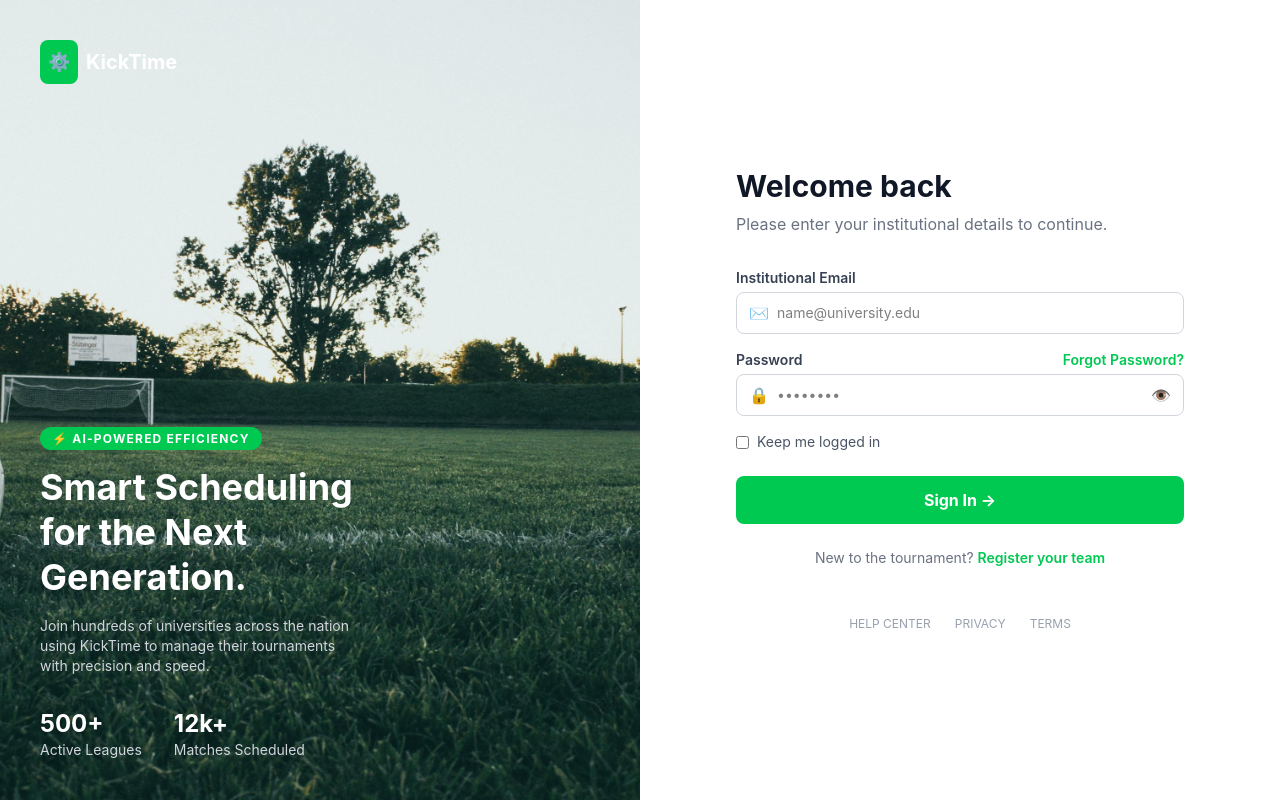
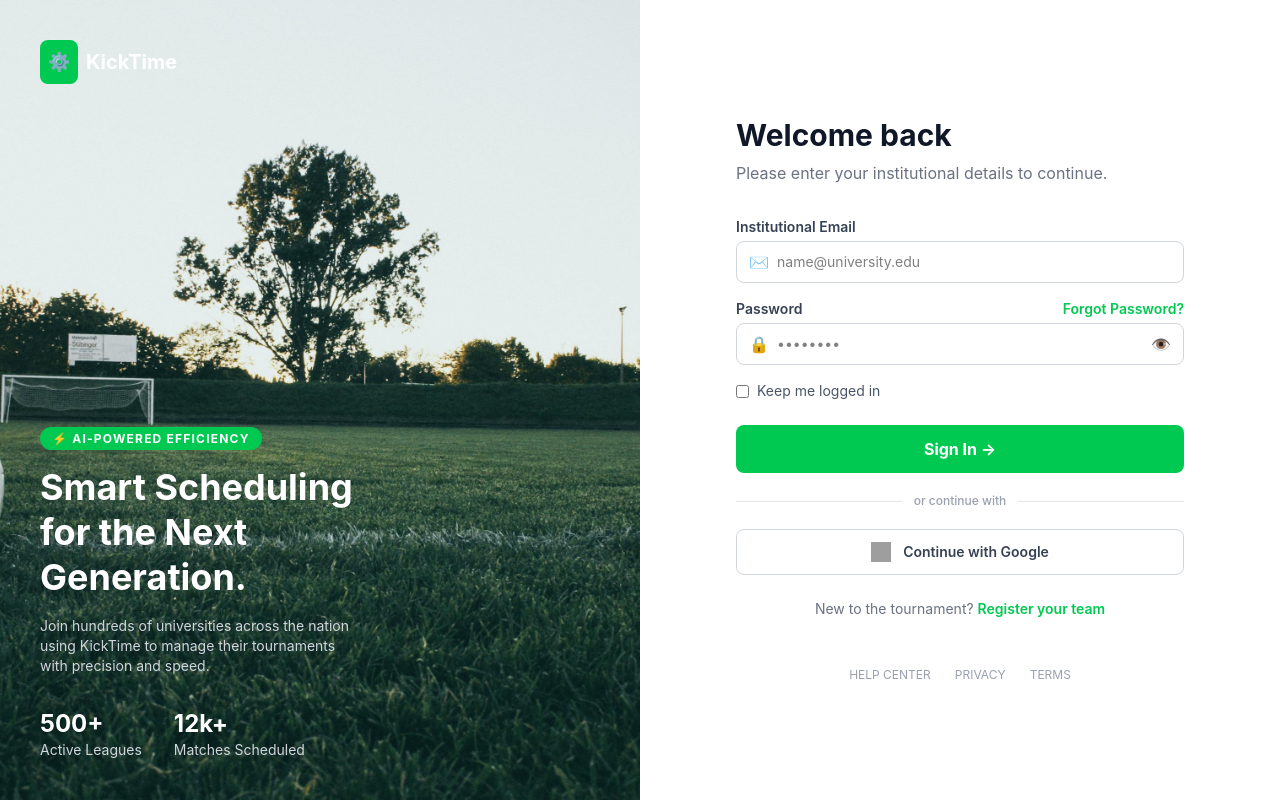
Before and after one commit to Mix-CO/KT_FRONTEND, a React (Vite) app: page /login in a window 1280 px wide. Built offline with nearby package versions, Linux system fonts and the light colour scheme; grey boxes are pictures that could not be loaded.

Commit message:
Epic - User Management: Google Oauth2 client configured and working on the backend. Redirect URL was updated and frontend integration was done. MS Oauth client is also missing.

```diff
--- a/src/App.jsx
+++ b/src/App.jsx
@@ -7,6 +7,7 @@ import CreateTeamPage from './pages/CreateTeamPage';
 import TeamViewPage from './pages/TeamViewPage';
 import EditProfilePage from './pages/EditProfilePage';
 import ProfileViewPage from './pages/ProfileViewPage';
+import OAuthCallback from './pages/OAuthCallback';
 
 function App() {
   return (
@@ -14,6 +15,7 @@ function App() {
       <Routes>
         <Route path="/" element={<Navigate to="/login" />} />
         <Route path="/login" element={<LoginPage />} />
+        <Route path="/oauth2/callback" element={<OAuthCallback />} />
         <Route path="/tournaments" element={<TournamentsPage />} />
         <Route path="/tournaments/new" element={<NewTournamentPage />} />
         <Route path="/profile" element={<ProfileViewPage />} />
--- a/src/pages/LoginPage.jsx
+++ b/src/pages/LoginPage.jsx
@@ -140,6 +140,26 @@ export default function LoginPage() {
             {loading ? 'Signing in...' : 'Sign In →'}
           </button>
 
+          {/* Divider */}
+          <div className="flex items-center gap-3 my-5">
+            <div className="flex-1 h-px bg-gray-200" />
+            <span className="text-gray-400 text-xs font-medium">or continue with</span>
+            <div className="flex-1 h-px bg-gray-200" />
+          </div>
+
+          {/* Google OAuth */}
+          <button
+              onClick={() => window.location.href = 'http://localhost:8080/oauth2/authorization/google'}
+              className="w-full flex items-center justify-center gap-3 border border-gray-300 rounded-lg py-3 hover:bg-gray-50 transition"
+          >
+            <img
+                src="https://www.svgrepo.com/show/475656/google-color.svg"
+                className="w-5 h-5"
+                alt="Google"
+            />
+            <span className="text-sm font-semibold text-gray-700">Continue with Google</span>
+          </button>
+
           {/* Registro */}
           <p className="text-center text-gray-500 text-sm mt-6">
             New to the tournament?{' '}
--- /dev/null
+++ b/src/pages/OAuthCallback.jsx
@@ -0,0 +1,29 @@
+import { useEffect } from 'react';
+import { useNavigate } from 'react-router-dom';
+
+export default function OAuthCallback() {
+    const navigate = useNavigate();
+
+    useEffect(() => {
+        const params = new URLSearchParams(window.location.search);
+        const token = params.get('token');
+
+        if (token) {
+            localStorage.setItem('token', token);
+            navigate('/tournaments', { replace: true });
+        } else if (!localStorage.getItem('token')) {
+            navigate('/login', { replace: true });
+        }
+    }, []);
+
+    return (
+        <div className="min-h-screen bg-gray-950 flex items-center justify-center">
+            <div className="flex flex-col items-center gap-4">
+                <div className="bg-green-500 rounded-lg p-2">
+                    <span className="text-white font-bold text-lg">⚙</span>
+                </div>
+                <p className="text-gray-400 text-sm">Authenticating with Google...</p>
+            </div>
+        </div>
+    );
+}
```
